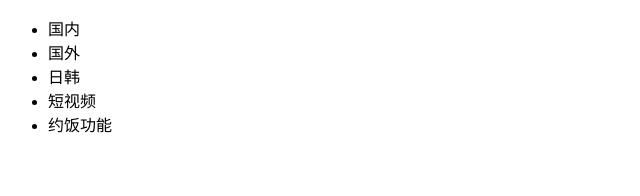
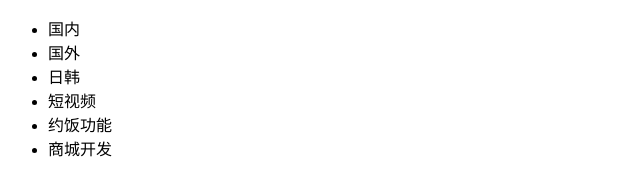
Before and after one commit to yaya-005/dbhot, a plain HTML site: page index.html in a window 1280 px wide. Shown: the whole page, without its empty margins (0-640 px from the left). Drawn offline with Linux system fonts and the light colour scheme.

Commit message:
商城开发

```diff
--- a/index.html
+++ b/index.html
@@ -12,6 +12,7 @@
         <li>日韩</li>
         <li>短视频</li>
         <li>约饭功能</li>
+        <li>商城开发</li>
     </ul>
 </body>
 </html>
```
